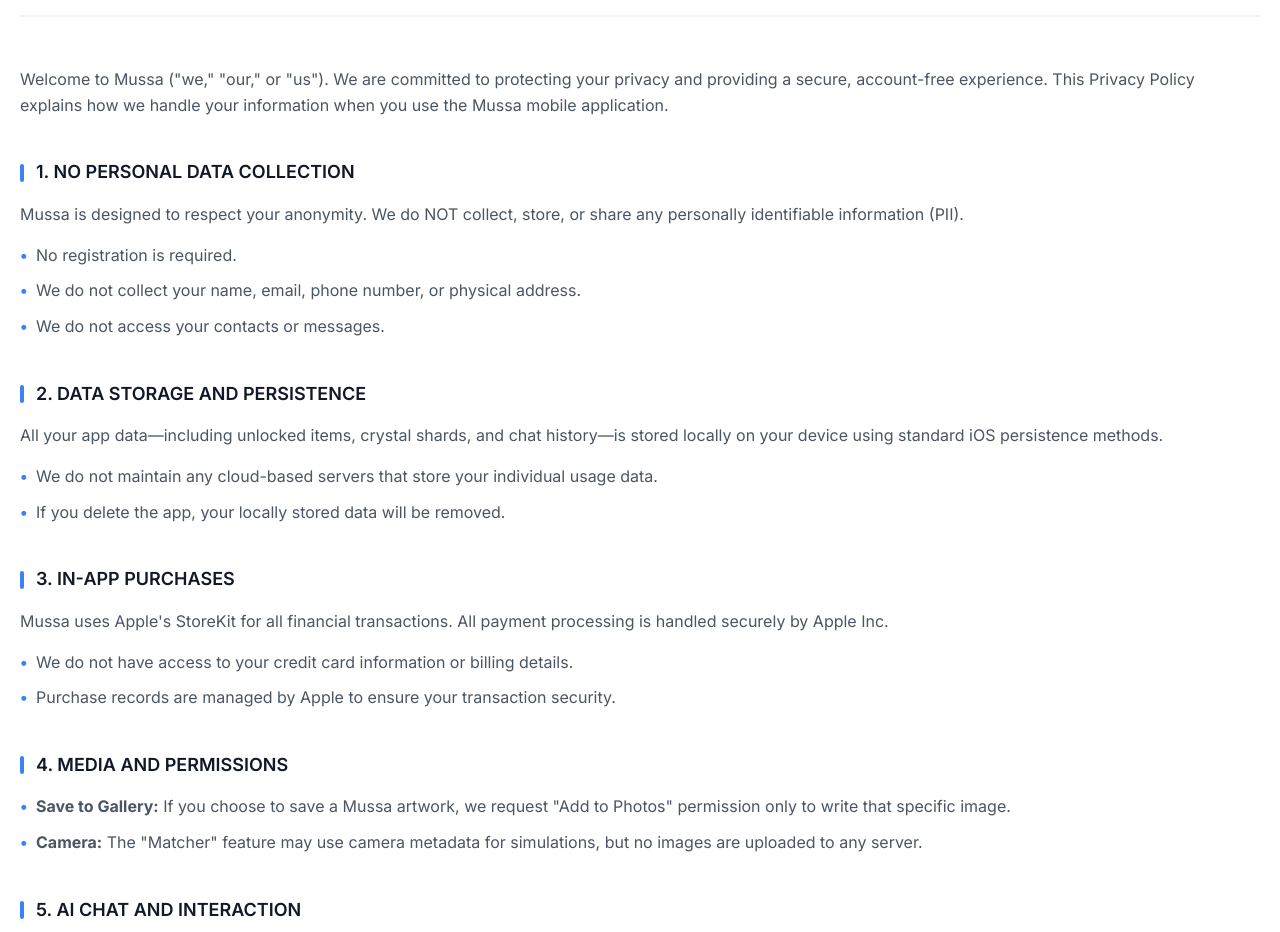
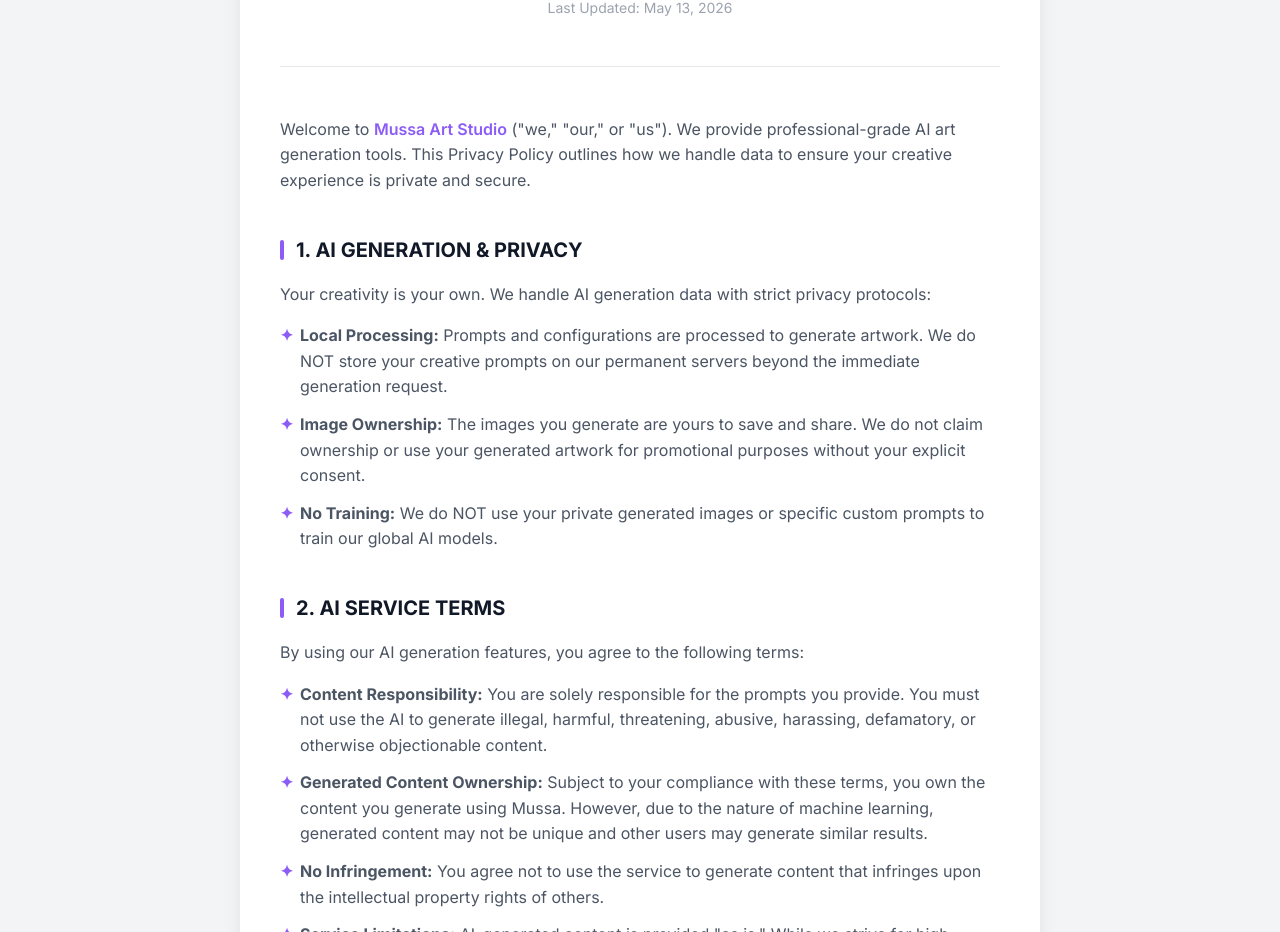
Before and after one commit to Mussa-Explore/Mussa, a plain HTML site: page index.html in a window 1280 px wide. Shown: the part 205-1137 px from the top of the page. Drawn offline with Linux system fonts and the light colour scheme.

Commit message:
Update index.html

```diff
--- a/index.html
+++ b/index.html
@@ -7,10 +7,10 @@
     <link href="https://fonts.googleapis.com/css2?family=Inter:wght@300;400;600;700&display=swap" rel="stylesheet">
     <style>
         :root {
-            --primary-color: #3b82f6;
+            --primary-color: #8b5cf6;
             --text-color: #1f2937;
-            --bg-color: #ffffff;
-            --section-bg: #f9fafb;
+            --bg-color: #f3f4f6;
+            --container-bg: #ffffff;
         }
 
         * {
@@ -27,42 +27,42 @@
             padding: 40px 20px;
         }
 
-        。container {
+        .container {
             max-width: 800px;
             margin: 0 auto;
-            background: #fff;
+            background: var(--container-bg);
             padding: 40px;
-            border-radius: 20px;
-            box-shadow: 0 4px 6px -1px rgba(0, 0, 0, 0.1), 0 2px 4px -1px rgba(0, 0, 0, 0.06);
+            border-radius: 24px;
+            box-shadow: 0 10px 25px -5px rgba(0, 0, 0, 0.1), 0 8px 10px -6px rgba(0, 0, 0, 0.05);
         }
 
         header {
             text-align: center;
             margin-bottom: 50px;
-            border-bottom: 2px solid #f3f4f6;
+            border-bottom: 1px solid #e5e7eb;
             padding-bottom: 30px;
         }
 
         .logo {
-            font-size: 32px;
+            font-size: 36px;
             font-weight: 800;
-            background: linear-gradient(135deg, #3b82f6 0%, #8b5cf6 100%);
+            background: linear-gradient(135deg, #8b5cf6 0%, #ec4899 100%);
             -webkit-background-clip: text;
             -webkit-text-fill-color: transparent;
-            margin-bottom: 10px;
-            letter-spacing: -1px;
+            margin-bottom: 12px;
+            letter-spacing: -1.5px;
         }
 
         h1 {
-            font-size: 24px;
+            font-size: 28px;
             font-weight: 700;
             color: #111827;
-            margin-bottom: 10px;
+            margin-bottom: 8px;
         }
 
-        。last-updated {
+        .last-updated {
             font-size: 14px;
-            color: #6b7280;
+            color: #9ca3af;
         }
 
         section {
@@ -70,10 +70,10 @@
         }
 
         h2 {
-            font-size: 18px;
-            font-weight: 600;
+            font-size: 20px;
+            font-weight: 700;
             color: #111827;
-            margin-bottom: 15px;
+            margin-bottom: 16px;
             display: flex;
             align-items: center;
         }
@@ -82,61 +82,55 @@
             content: '';
             display: inline-block;
             width: 4px;
-            height: 18px;
+            height: 20px;
             background: var(--primary-color);
             margin-right: 12px;
             border-radius: 2px;
         }
 
         p {
-            margin-bottom: 15px;
+            margin-bottom: 16px;
             color: #4b5563;
         }
 
         ul {
             list-style: none;
-            padding-left: 16px;
+            padding-left: 20px;
         }
 
         li {
-            margin-bottom: 10px;
+            margin-bottom: 12px;
             position: relative;
             color: #4b5563;
         }
 
         li::before {
-            content: '•';
+            content: '✦';
             color: var(--primary-color);
             font-weight: bold;
-            display: inline-block;
-            width: 1em;
-            margin-left: -1em;
+            position: absolute;
+            left: -20px;
+        }
+
+        .highlight {
+            color: var(--primary-color);
+            font-weight: 600;
         }
 
         footer {
             text-align: center;
             margin-top: 60px;
             padding-top: 30px;
-            border-top: 1px solid #f3f4f6;
+            border-top: 1px solid #e5e7eb;
             font-size: 14px;
             color: #9ca3af;
         }
 
-        .lang-switch {
-            text-align: right;
-            margin-bottom: 20px;
-        }
-
-        .lang-switch a {
-            color: var(--primary-color);
-            text-decoration: none;
-            font-size: 14px;
-            font-weight: 600;
-        }
-
         @media (max-width: 640px) {
             body { padding: 20px 10px; }
-            .container { padding: 25px; }
+            .container { padding: 30px 20px; }
+            .logo { font-size: 30px; }
+            h1 { font-size: 24px; }
         }
     </style>
 </head>
@@ -145,62 +139,69 @@
         <header>
             <div class="logo">Mussa</div>
             <h1>Privacy Policy</h1>
-            <p class="last-updated">Last Updated: May 10, 2026</p>
+            <p class="last-updated">Last Updated: May 13, 2026</p>
         </header>
 
         <section>
-            <p>Welcome to Mussa ("we," "our," or "us"). We are committed to protecting your privacy and providing a secure, account-free experience. This Privacy Policy explains how we handle your information when you use the Mussa mobile application.</p>
+            <p>Welcome to <span class="highlight">Mussa Art Studio</span> ("we," "our," or "us"). We provide professional-grade AI art generation tools. This Privacy Policy outlines how we handle data to ensure your creative experience is private and secure.</p>
         </section>
 
         <section>
-            <h2>1. NO PERSONAL DATA COLLECTION</h2>
-            <p>Mussa is designed to respect your anonymity. We do NOT collect, store, or share any personally identifiable information (PII).</p>
+            <h2>1. AI GENERATION & PRIVACY</h2>
+            <p>Your creativity is your own. We handle AI generation data with strict privacy protocols:</p>
             <ul>
-                <li>No registration is required.</li>
-                <li>We do not collect your name, email, phone number, or physical address.</li>
-                <li>We do not access your contacts or messages.</li>
+                <li><strong>Local Processing:</strong> Prompts and configurations are processed to generate artwork. We do NOT store your creative prompts on our permanent servers beyond the immediate generation request.</li>
+                <li><strong>Image Ownership:</strong> The images you generate are yours to save and share. We do not claim ownership or use your generated artwork for promotional purposes without your explicit consent.</li>
+                <li><strong>No Training:</strong> We do NOT use your private generated images or specific custom prompts to train our global AI models.</li>
             </ul>
         </section>
 
         <section>
-            <h2>2. DATA STORAGE AND PERSISTENCE</h2>
-            <p>All your app data—including unlocked items, crystal shards, and chat history—is stored locally on your device using standard iOS persistence methods.</p>
+            <h2>2. AI SERVICE TERMS</h2>
+            <p>By using our AI generation features, you agree to the following terms:</p>
             <ul>
-                <li>We do not maintain any cloud-based servers that store your individual usage data.</li>
-                <li>If you delete the app, your locally stored data will be removed.</li>
+                <li><strong>Content Responsibility:</strong> You are solely responsible for the prompts you provide. You must not use the AI to generate illegal, harmful, threatening, abusive, harassing, defamatory, or otherwise objectionable content.</li>
+                <li><strong>Generated Content Ownership:</strong> Subject to your compliance with these terms, you own the content you generate using Mussa. However, due to the nature of machine learning, generated content may not be unique and other users may generate similar results.</li>
+                <li><strong>No Infringement:</strong> You agree not to use the service to generate content that infringes upon the intellectual property rights of others.</li>
+                <li><strong>Service Limitations:</strong> AI-generated content is provided "as is." While we strive for high-quality results, we do not guarantee the accuracy, quality, or suitability of the generated output for any specific purpose.</li>
             </ul>
         </section>
 
         <section>
-            <h2>3. IN-APP PURCHASES</h2>
-            <p>Mussa uses Apple's StoreKit for all financial transactions. All payment processing is handled securely by Apple Inc.</p>
+            <h2>3. DATA COLLECTION POLICY</h2>
+            <p>Mussa is designed for anonymity and speed. We do <span class="highlight">NOT</span> collect personally identifiable information (PII).</p>
             <ul>
-                <li>We do not have access to your credit card information or billing details.</li>
-                <li>Purchase records are managed by Apple to ensure your transaction security.</li>
+                <li><strong>No Accounts:</strong> No email, name, or phone number registration is required to use the app.</li>
+                <li><strong>Local Storage:</strong> Your history, unlocked styles (Auras), and credits are stored locally on your device or via secure iCloud backup (if enabled by you).</li>
+                <li><strong>Anonymous Analytics:</strong> We may collect anonymous usage statistics (e.g., app crashes, feature usage frequency) to improve app performance, but this data cannot be linked to you.</li>
             </ul>
         </section>
 
         <section>
-            <h2>4. MEDIA AND PERMISSIONS</h2>
+            <h2>4. IN-APP TRANSACTIONS</h2>
+            <p>Mussa uses Apple's secure App Store infrastructure for all credit purchases.</p>
             <ul>
-                <li><strong>Save to Gallery:</strong> If you choose to save a Mussa artwork, we request "Add to Photos" permission only to write that specific image.</li>
-                <li><strong>Camera:</strong> The "Matcher" feature may use camera metadata for simulations, but no images are uploaded to any server.</li>
+                <li>Payment info is handled exclusively by <span class="highlight">Apple Inc.</span></li>
+                <li>We never see or store your credit card numbers or banking details.</li>
             </ul>
         </section>
 
         <section>
-            <h2>5. AI CHAT AND INTERACTION</h2>
-            <p>All interactions with the AI Muses are processed within the app's local logic or secure API endpoints. Your chat history remains exclusively on your device.</p>
+            <h2>5. DEVICE PERMISSIONS</h2>
+            <ul>
+                <li><strong>Photo Library:</strong> Required only when you choose to save your generated AI artwork to your device.</li>
+                <li><strong>Haptics & Audio:</strong> Used to provide an immersive "Studio Ambience" and tactile feedback during the generation process.</li>
+            </ul>
         </section>
 
         <section>
             <h2>6. CONTACT US</h2>
-            <p>If you have any questions regarding your privacy, please contact us at:</p>
+            <p>For any privacy-related inquiries, please contact our support team:</p>
             <p><strong>Email:</strong> yokhanan70@yahoo.com</p>
         </section>
 
         <footer>
-            &copy; 2026 Mussa. All rights reserved.
+            &copy; 2026 Mussa Art Studio. All rights reserved.
         </footer>
     </div>
 </body>
```
